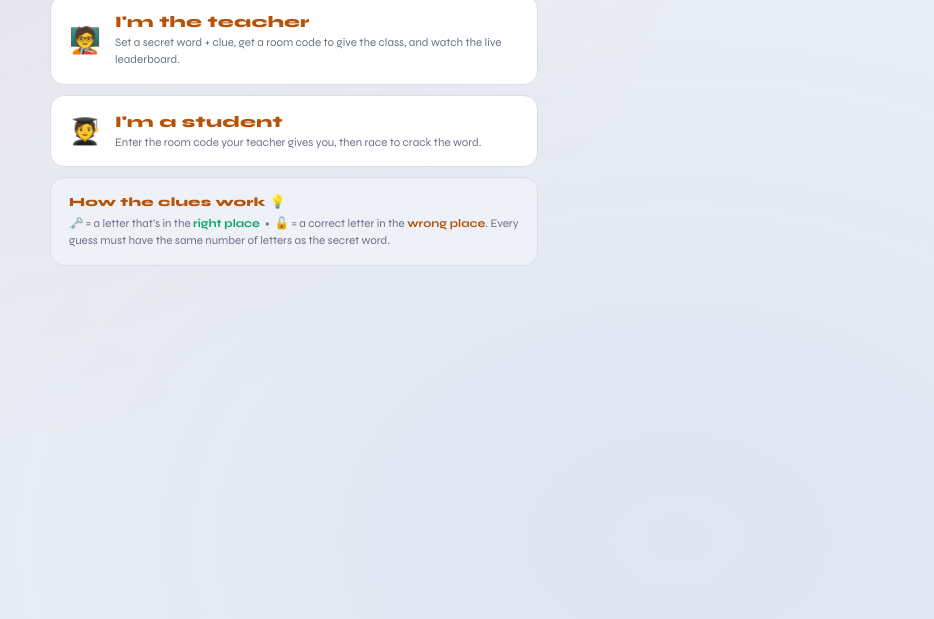
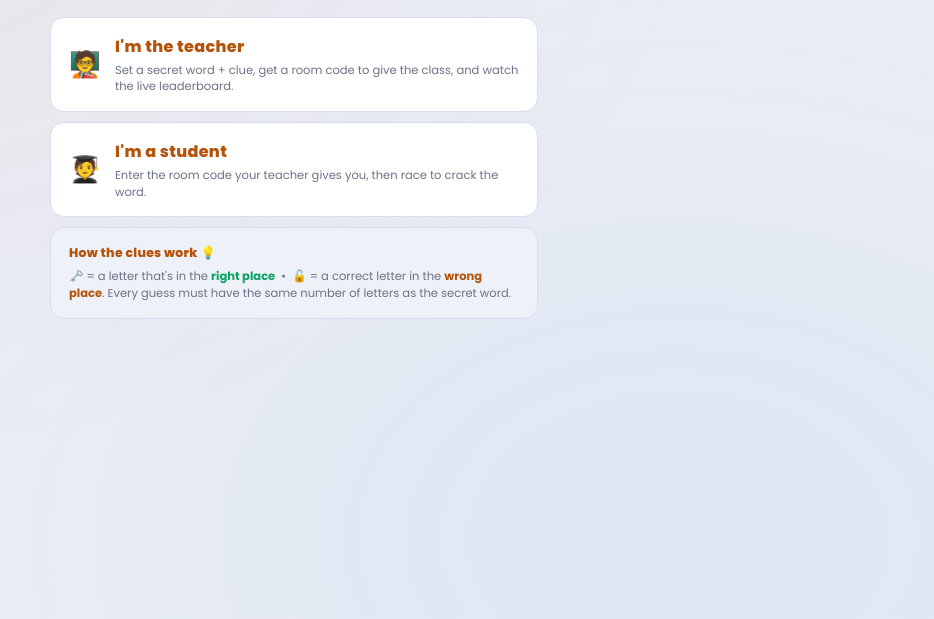
Before and after one commit to cevikmurat/crack-it, a website: page crack-it/index.html in a window 1280 px wide. Shown: the part 181-800 px from the top of the page, without its empty margins (346-1280 px from the left). Drawn offline with Linux system fonts and the light colour scheme.

Commit message:
Add files via upload

```diff
--- a/crack-it/index.html
+++ b/crack-it/index.html
@@ -4,7 +4,7 @@
 <meta charset="UTF-8">
 <meta name="viewport" content="width=device-width, initial-scale=1.0, maximum-scale=1.0, interactive-widget=resizes-content">
 <title>Crack It! — Classroom</title>
-<link href="https://fonts.googleapis.com/css2?family=Syne:wght@400;700;800&family=Poppins:wght@400;600;700;800&display=swap" rel="stylesheet">
+<link href="https://fonts.googleapis.com/css2?family=Poppins:wght@400;500;600;700;800&display=swap" rel="stylesheet">
 <script>
 /* qrcode-generator (Kazuhiko Arase, MIT) — embedded, no CDN needed */
 //---------------------------------------------------------------------
@@ -2313,7 +2313,7 @@ var qrcode = function() {
   --accent:#f5c842;--accent2:#e05a2b;--green:#3dd68c;--blue:#5b9cf5;
   --text:#f0ede8;--muted:#6b6b7f;--border:#2e2e3e;
 }
-body{font-family:'Syne',sans-serif;background:var(--bg);color:var(--text);min-height:100vh;display:flex;flex-direction:column;align-items:center;overflow-x:hidden;}
+body{font-family:'Poppins',sans-serif;background:var(--bg);color:var(--text);min-height:100vh;display:flex;flex-direction:column;align-items:center;overflow-x:hidden;}
 body::before{content:'';position:fixed;inset:0;background:radial-gradient(ellipse at 20% 10%,rgba(245,200,66,.06) 0%,transparent 55%),radial-gradient(ellipse at 80% 90%,rgba(224,90,43,.06) 0%,transparent 55%);pointer-events:none;z-index:0;}
 .screen{display:none;width:100%;max-width:520px;flex-direction:column;align-items:center;padding:18px 16px 40px;gap:10px;position:relative;z-index:1;}
 .screen.active{display:flex;}
@@ -2359,7 +2359,7 @@ body::before{content:'';position:fixed;inset:0;background:radial-gradient(ellips
 .btn-row{display:flex;gap:8px;width:100%;}
 .btn-row .btn{flex:1;}
 
-.back{align-self:flex-start;background:none;border:none;color:var(--muted);font-family:'Syne',sans-serif;font-weight:700;font-size:.8rem;cursor:pointer;padding:6px 0;}
+.back{align-self:flex-start;background:none;border:none;color:var(--muted);font-family:'Poppins',sans-serif;font-weight:700;font-size:.8rem;cursor:pointer;padding:6px 0;}
 .back:hover{color:var(--accent);}
 
 .err{width:100%;padding:11px 14px;background:rgba(224,90,43,.14);border:1px solid var(--accent2);border-radius:10px;color:#f0a07f;font-size:.76rem;font-weight:700;text-align:center;display:none;}
```
